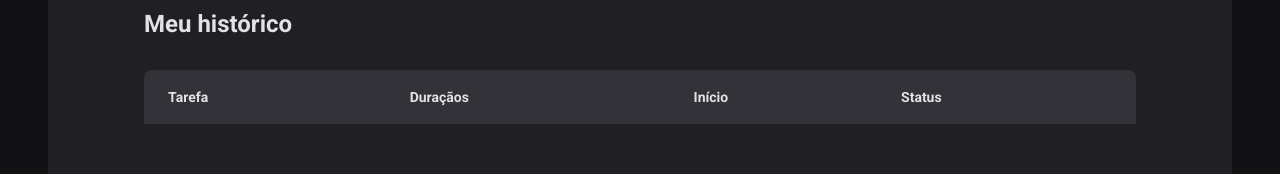
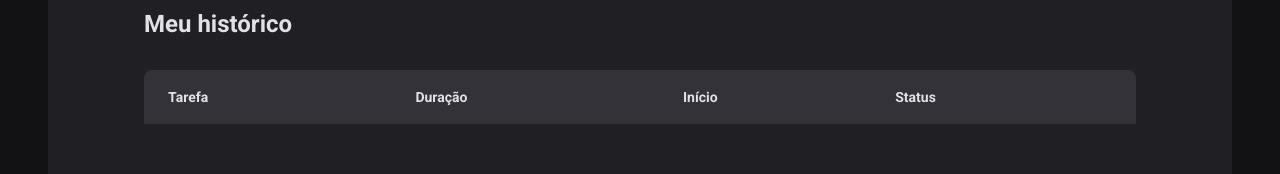
Before and after one commit to SoshiNoir/Fundamentos-do-React-02, a React (Vite) app: page /history in a window 1280 px wide. Shown: the part 214-388 px from the top of the page. Built offline with nearby package versions, Linux system fonts and the light colour scheme.

Commit message:
Formatação de data

```diff
--- a/src/pages/History/index.tsx
+++ b/src/pages/History/index.tsx
@@ -1,3 +1,5 @@
+import { formatDistanceToNow } from 'date-fns';
+import ptBR from 'date-fns/locale/pt-BR';
 import { useContext } from 'react';
 import { CyclesContext } from '../../contexts/CyclesContext';
 import { HistoryContainer, HistoryList, Status } from './styles';
@@ -14,7 +16,7 @@
           <thead>
             <tr>
               <th>Tarefa</th>
-              <th>Duraçãos</th>
+              <th>Duração</th>
               <th>Início</th>
               <th>Status</th>
             </tr>
@@ -25,7 +27,12 @@
                 <tr key={cycle.id}>
                   <td>{cycle.task}</td>
                   <td>{cycle.minutesAmount} minutos</td>
-                  <td>{cycle.startDate.toISOString()}</td>
+                  <td>
+                    {formatDistanceToNow(cycle.startDate, {
+                      addSuffix: true,
+                      locale: ptBR,
+                    })}
+                  </td>
                   <td>
                     {cycle.finishedDate && (
                       <Status statusColor='green'>Concluído</Status>
```
